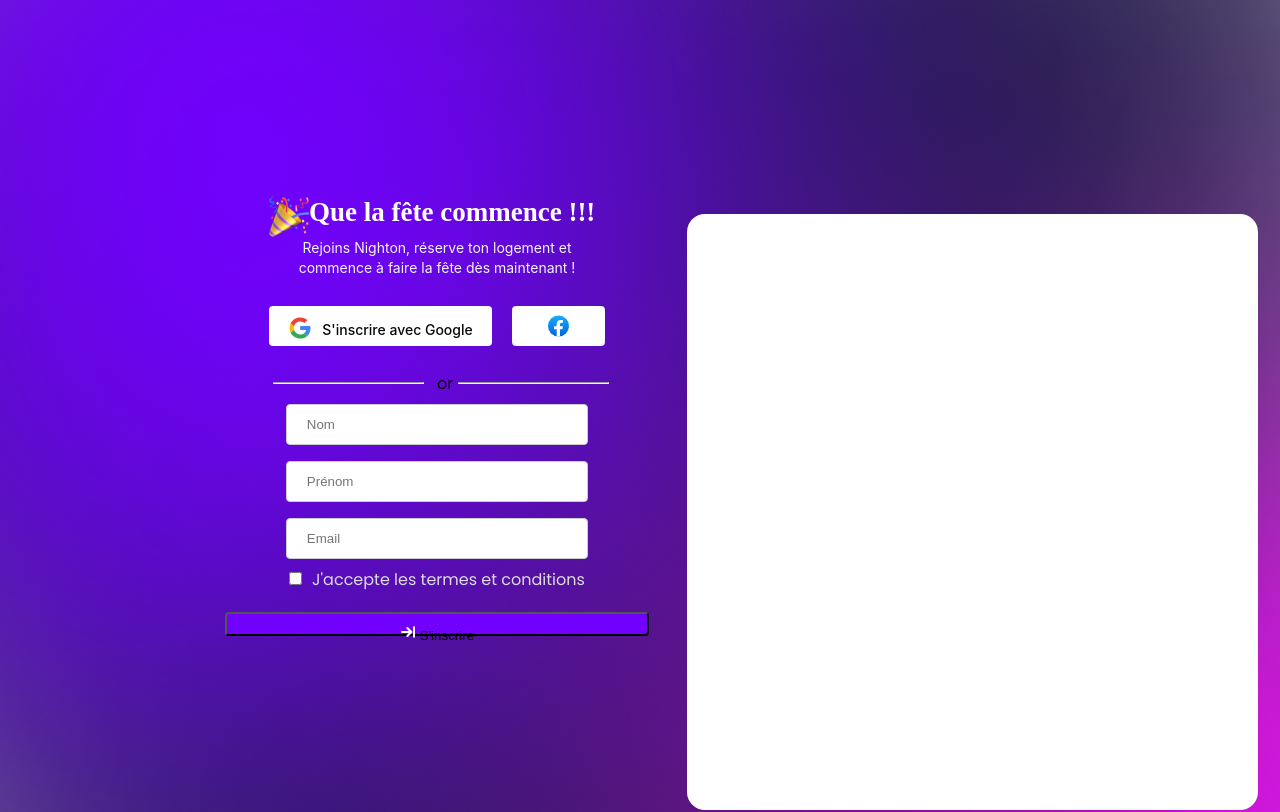
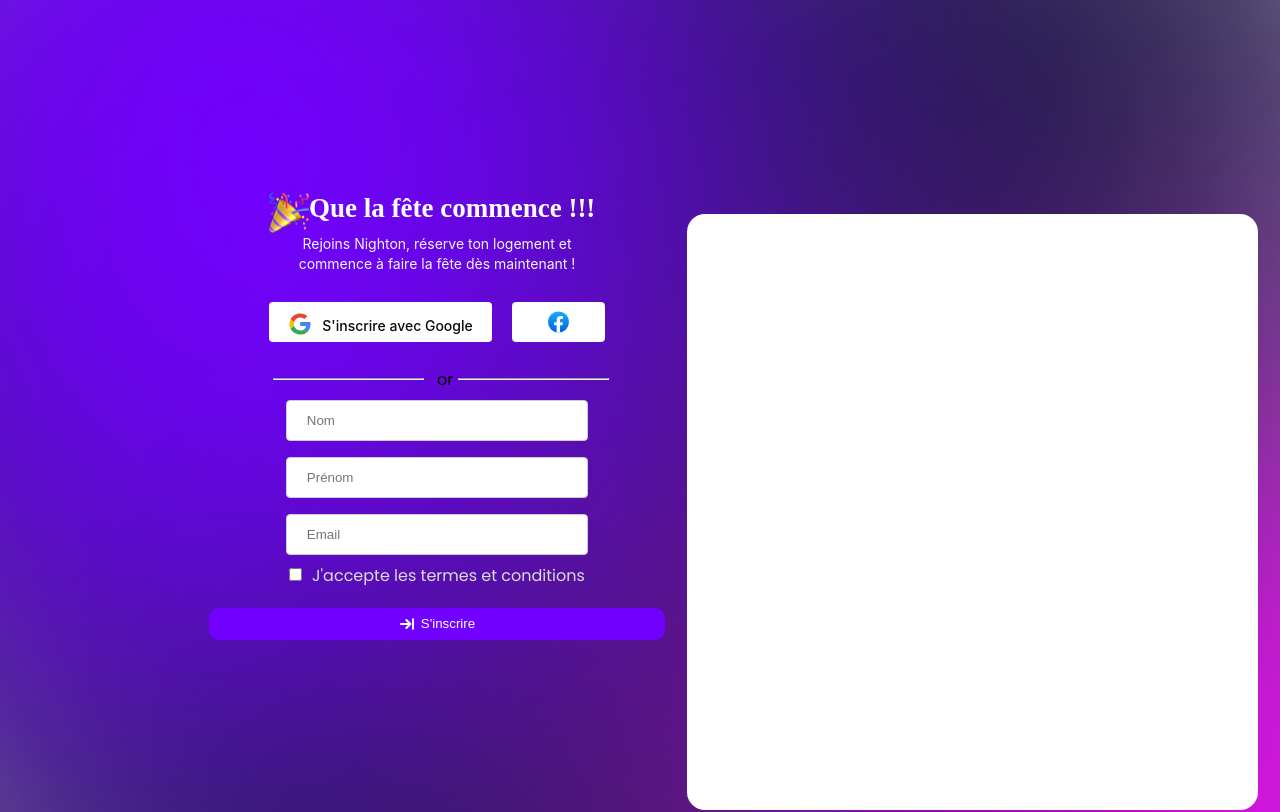
Before and after one commit to NightON-Project/NightON-React, a React (Create React App) app: page /register in a window 1280 px wide. Shown: the top 812 px of the page. Built offline with nearby package versions, Linux system fonts and the light colour scheme.

Commit message:
vrfez
befrq

```diff
--- a/src/components/Input/index.css
+++ /dev/null
@@ -1,85 +0,0 @@
-.Index {
-    text-align: center;
-    background-color: #5c54a4;
-    color: white;
-    font-family: 'Arial', sans-serif;
-    height: 100vh;
-    display: flex;
-    flex-direction: column;
-    justify-content: center;
-  }
-
-.Index-header {
-    background: #6c63ff;
-    padding: 2em;
-    border-radius: 8px;
-    margin: auto;
-    width: 80%;
-    max-width: 500px;
-    box-shadow: 0 4px 8px rgba(0, 0, 0, 0.2);
-  }
-
-h1 {
-    color: #fff;
-    margin-bottom: 0.5em;
-  }
-
-  p {
-    color: #dcdcdc;
-    margin-bottom: 2em;
-  }
-
-button {
-    background-color: #4CAF50; /* Green */
-    border: none;
-    color: white;
-    padding: 15px 32px;
-    text-align: center;
-    text-decoration: none;
-    display: inline-block;
-    font-size: 16px;
-    margin: 4px 2px;
-    cursor: pointer;
-    border-radius: 4px;
-  }
-
-input[type="text"],
-input[type="email"] {
-    width: 90%;
-    padding: 12px 20px;
-    margin: 8px 0;
-    display: inline-block;
-    border: 1px solid #ccc;
-    border-radius: 4px;
-    box-sizing: border-box;
-  }
-
-input[type="checkbox"] {
-    margin-right: 10px;
-  }
-
-form {
-    display: flex;
-    flex-direction: column;
-    align-items: center;
-  }
-
-  label {
-    display: block;
-    margin-bottom: 20px;
-    color: #dcdcdc;
-    cursor: pointer;
-  }
-
-  .Index-header > button {
-    background-color: #f8f8f8;
-    color: #5c54a4;
-    margin-bottom: 20px;
-  }
-
-  /* Ajoutez des médias queries si nécessaire pour rendre le formulaire réactif */
-  @media (max-width: 768px) {
-    .Index-header {
-      width: 95%;
-    }
-  }
--- a/src/pages/register/index.js
+++ b/src/pages/register/index.js
@@ -80,7 +80,6 @@ function Index() {
           </form>
         </header>
       </div>
-      {/* Ajout de la nouvelle div avec le carré blanc */}
       <div className="square-container">
         <div className="white-square"></div>
       </div>
--- a/src/pages/register/register.css
+++ b/src/pages/register/register.css
@@ -98,20 +98,30 @@
   }
 .retangle{
   display: flex;
-  width: 408px;
+  width: 456px;
   margin-left: 10px;
+  gap: var(--sizes-button-input-nav-medium-gap, 6px);
+  justify-content: center;
+  align-items: center;
+  padding: var(--sizes-button-input-nav-medium-padding-v, 8px) var(--sizes-button-input-nav-medium-padding-h, 16px);
+
 }
 .submit{
-  background-color: #7200FF;
-  height: 20px;
-  width: 424px;
-  justify-content: center;
-  cursor: pointer;
-  border-radius: 4px;
-  text-decoration: none;
-  text-align: center;
-  display: inline-block;
-  padding: 10px 20px;
+  display: flex;
+width: 456px;
+padding: var(--sizes-button-input-nav-medium-padding-v, 8px) var(--sizes-button-input-nav-medium-padding-h, 16px);
+justify-content: center;
+align-items: center;
+gap: var(--sizes-button-input-nav-medium-gap, 6px);
+border-radius: 10px; /* Vous pouvez ajuster la valeur pour des coins plus arrondis */
+background: #7200FF;
+cursor: pointer;
+text-decoration: none;
+text-align: center;
+border:none;
+color: white;
+
+
 }
 .deux{
   margin-right: 10px;
```
